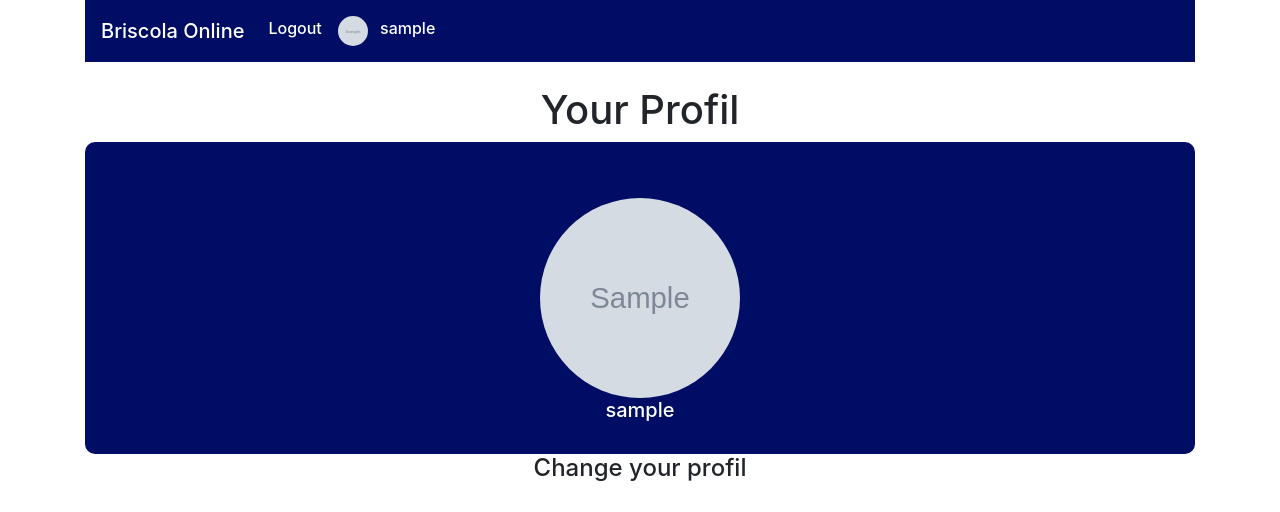
After one commit to Comusch/Server_briscola, a Flask app: page /changeProfil in a window 1280 px wide. The commit adds this page. Shown: the top 512 px of the page. Run offline with Flask 3, Linux system fonts and the light colour scheme; a user stored in the database is signed in; tables that the repository leaves empty hold one stand-in row (values such as "Sample post"); grey boxes marked "Sample" are stand-in pictures; parts of the project's set-up code (start-up, migrations or seed data) failed here and were passed over; some libraries are stand-ins or nearby versions.

Commit message:
Add the Profil-Change function

```diff
--- a/app.py
+++ b/app.py
@@ -60,4 +60,4 @@ if __name__ == '__main__':
     import Tabel
     tables.append(Tabel.Table(0, "firsttestTabel", f"/table/0",
                               "First test table to play briscola"))
-    app.run(host='192.168.2.169', use_reloader=False)
+    app.run(host='192.168.2.173', use_reloader=False)
--- a/static/CSS-files/home.css
+++ b/static/CSS-files/home.css
@@ -9,7 +9,7 @@
     border-radius: 10px;
 }
 .container2{
-    margin-top: 100px;
+    margin-top: 10px;
     margin-bottom: 100px;
 
 }
--- /dev/null
+++ b/static/CSS-files/style_addprofile.css
@@ -0,0 +1,7 @@
+.your_profile{
+    background-color: rgb(0, 13, 100);
+    border-radius: 10px;
+    align-items: center;
+    color: #ffffff;
+    align: center;
+}
--- /dev/null
+++ b/templates/addProfile.html
@@ -0,0 +1,29 @@
+{% extends "base.html" %}
+{% block styles %}
+    <link rel="stylesheet" href="{{ url_for("static", filename= "CSS-files/style_addprofile.css")}}">
+{% endblock %}
+{% block  title%}Change Profil{% endblock %}
+{% block  content%}
+    <h1 align="center">Your Profil</h1>
+    <div id="Changing Profil">
+    <div class="your_profile">
+        <div class="profile_image_container" align="center" style="align-items: center">
+            <img src="../static/Profil_images/{{user.img_profile}}" alt="image" width="200" height="200" align="center" style="border-radius: 50%; margin-top: 5%">
+        </div>
+        <h5 align="center">{{ user.nickName }}</h5>
+        <br>
+    </div>
+    <h4 align="center">Change your profil </h4>
+        <br>
+<form method="POST" enctype="multipart/form-data">
+    <input type="file" id="image" accept="image/*" name="image" >
+    <div id="imageContainer">
+        <img id="loadedImage" src="#" alt="Loaded Image">
+    </div>
+    <br>
+    <div align="center">
+        <button type="submit" class="btn btn-primary">Change</button>
+    </div>
+</form>
+    </div>
+{% endblock %}
--- a/templates/base.html
+++ b/templates/base.html
@@ -34,6 +34,12 @@
         <div class="navbar-nav cost-color-front">
             {% if user.is_authenticated %}
                 <a class="nav-item nav-link" id="logout" href="/logout">Logout</a>
+                <div class="d-flex align-items-center">
+                    <a class="nav-item nav-link cost-color-front" href="/changeProfil">
+                    <img src="{{url_for('static', filename="Profil_images/"+user.img_profile)}}" width="30" height="30" class="d-inline-block align-top" alt="" style="border-radius: 50%">
+                    <span class="ml-2">{{ user.nickName }}</span>
+                    </a>
+                </div>
             {% else %}
                 <a class="nav-item nav-link" id="login" href="/login">Login</a>
                 <a class="nav-item nav-link" id="signUp" href="/signup">Sign Up</a>
--- a/view.py
+++ b/view.py
@@ -1,6 +1,6 @@
 from flask import Blueprint, render_template, request, flash, jsonify, redirect, url_for
 from flask_login import login_user, login_required, logout_user, current_user
-
+import os
 import app
 from app import tables
 from Tabel import *
@@ -12,6 +12,24 @@ views = Blueprint('views', __name__)
 @login_required
 def home():
     return render_template("Home.html",  user=current_user, tables=tables)
+
+@views.route('/changeProfil', methods=['GET', 'POST'])
+@login_required
+def changeProfil():
+    #TODO: Add the functionality to change the profil
+    if request.method == 'POST':
+        if "image" in request.files:
+            print("image")
+            image = request.files["image"]
+            print("lol")
+            image_filename = f"{current_user.id}_profil.png"
+            image_path = os.path.join("static", "Profil_images", image_filename)
+            print(image_path)
+            image.save(image_path)
+            current_user.img_profile = image_filename
+            print(current_user.img_profile)
+            flash("Image saved!", category='success')
+    return render_template("addProfile.html", user=current_user)
 
 @views.route('/create-table', methods=['GET', 'POST'])
 @login_required
```
